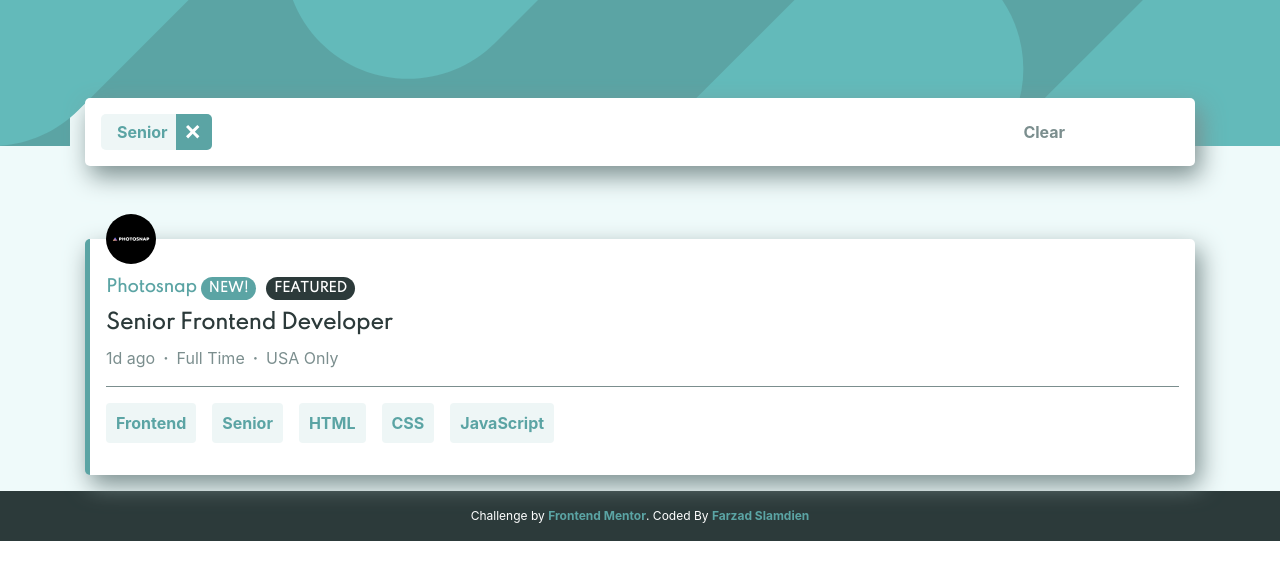
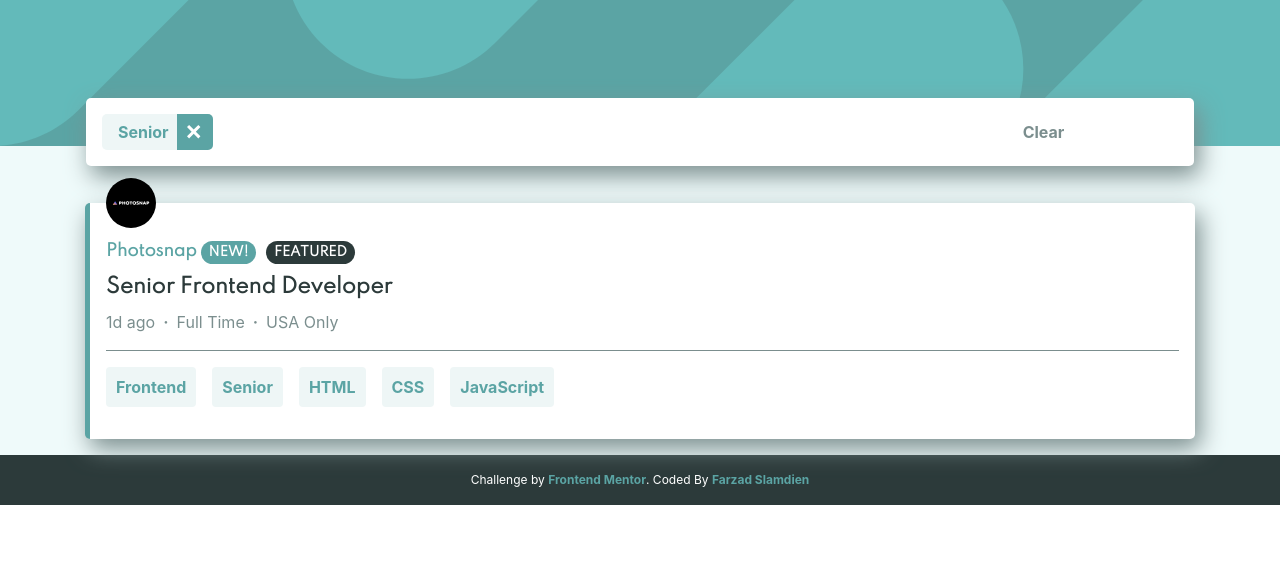
Before and after one commit to DarthFarzad/job-listing-demo, a React (Create React App) app: page / in a window 1280 px wide. Both pictures are taken after a click on the item "Senior". Shown: the top 580 px of the page. Built offline with nearby package versions, Linux system fonts and the light colour scheme.

Commit message:
styling fixes
changed some inconsistencies in the styling

```diff
--- a/src/App.scss
+++ b/src/App.scss
@@ -6,6 +6,7 @@
 @import "~bootstrap/scss/mixins/grid";
 
 .container{
+  position: relative;
   @include make-container();
   @include make-container-max-widths();
 }
@@ -14,8 +15,12 @@
   background-color: $light-grayish-cyan;
 }
 .list{
+  padding-top: 1rem;
   display: flex;
   flex-direction: column;
+  &[data-filtered="true"] {
+    padding-top: 2rem;
+  }
   article{
     margin-bottom: 16px;
   }
--- a/src/components/filters/filters.scss
+++ b/src/components/filters/filters.scss
@@ -2,9 +2,11 @@
 @import "~bootstrap/scss/mixins/breakpoints";
 
 .filter{
+  position: absolute;
+  left: 1rem;
+  right: 1rem;
   background: white;
   border-radius: 5px;
-  position: relative;
   margin-top: -3rem;
   margin-bottom: 3rem;
   padding: .5rem 1rem;
--- a/src/containers/jobs/index.js
+++ b/src/containers/jobs/index.js
@@ -3,6 +3,7 @@ import { Context } from "../../App";
 import Card from "../../components/card";
 
 export default function Jobs() {
-    const [{jobs}] = useContext(Context);
-    return <div className="list">{jobs.map(job => <Card key={job.id} {...job}/>)}</div>;
+    const [{jobs, filters}] = useContext(Context);
+    const filtered = filters.length > 0;
+    return <div className="list" data-filtered={filtered}>{jobs.map(job => <Card key={job.id} {...job}/>)}</div>;
 }
```
